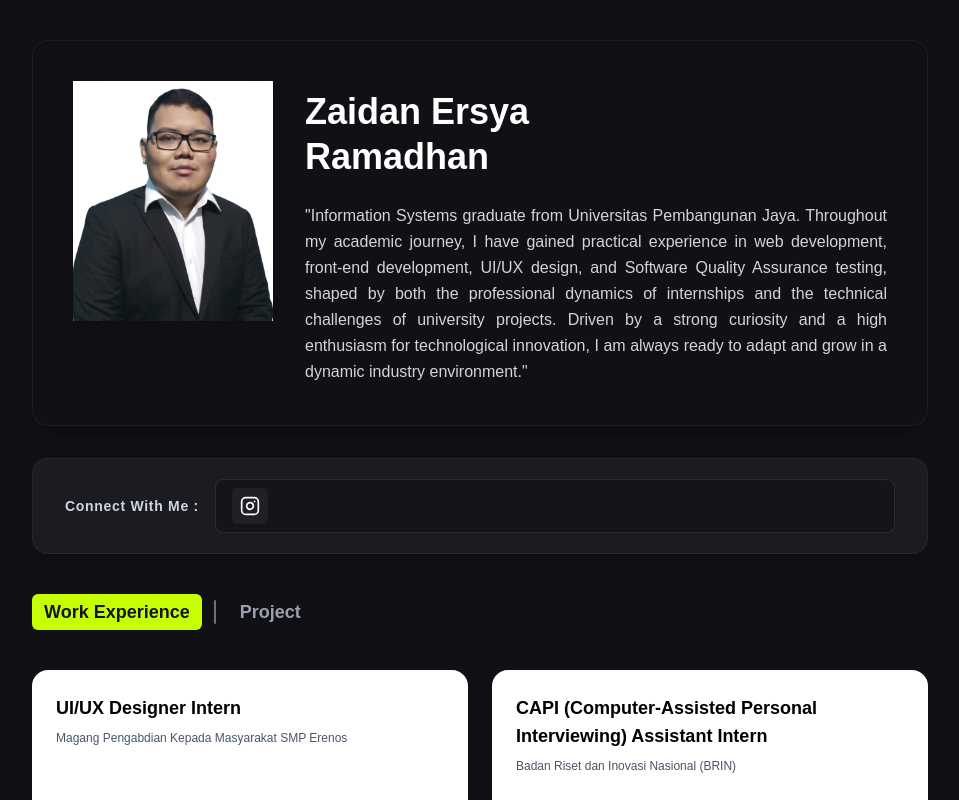
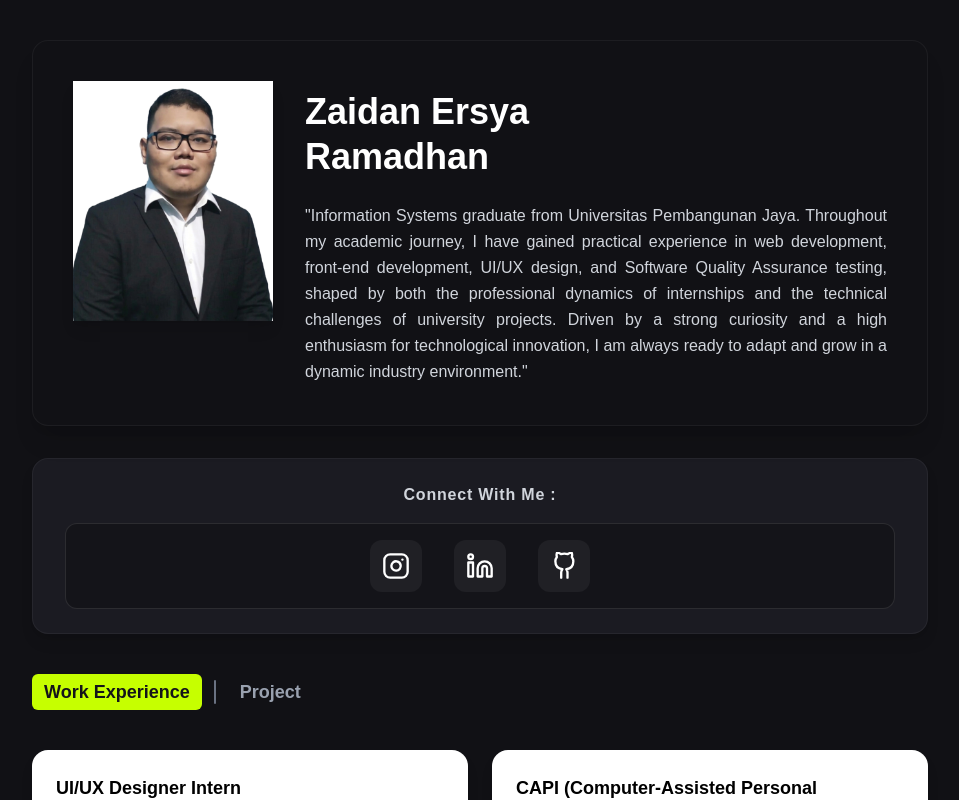
Before and after one commit to ImZard/profil, a Next.js app in the folder portofolio/: page / in a window 1280 px wide. Shown: the top 800 px of the page, without its empty margins (160-1119 px from the left). Built offline with nearby package versions, Linux system fonts and the light colour scheme.

Commit message:
add social media link

```diff
--- a/portofolio/src/pages/index.tsx
+++ b/portofolio/src/pages/index.tsx
@@ -46,32 +46,78 @@ export default function Home() {
         </div>
 
         {/* SECTION CONNECT WITH ME */}
-        <div className="bg-[#1B1B22] px-8 py-5 rounded-2xl border border-white/5 flex flex-col sm:flex-row items-center gap-4 shadow-lg">
-          <span className="text-sm font-semibold tracking-wider text-gray-300">
+        <div className="bg-[#1B1B22] px-8 py-6 rounded-2xl border border-white/5 flex flex-col items-center gap-4 shadow-lg">
+          <span className="text-sm md:text-base font-semibold tracking-wider text-gray-300 text-center">
             Connect With Me :
           </span>
-          <div className="flex-1 w-full flex items-center bg-[#141419] border border-white/10 rounded-lg px-4 py-2">
+          <div className="w-full flex items-center justify-center gap-8 bg-[#141419] border border-white/10 rounded-xl px-4 py-4">
+            {/* Instagram */}
             <a
               href="https://www.instagram.com/zard_90/"
               target="_blank"
               rel="noopener noreferrer"
-              className="p-2 bg-white/5 hover:bg-white/10 rounded-md transition text-white flex items-center justify-center"
+              className="p-3 bg-white/5 hover:bg-white/10 rounded-xl transition text-white flex items-center justify-center"
               aria-label="Instagram"
             >
               <svg
-                width="20"
-                height="20"
+                width="28"
+                height="28"
                 viewBox="0 0 24 24"
                 fill="none"
                 stroke="currentColor"
                 strokeWidth="2"
                 strokeLinecap="round"
                 strokeLinejoin="round"
-                aria-hidden="true"
               >
                 <rect width="20" height="20" x="2" y="2" rx="5" ry="5" />
                 <path d="M16 11.37A4 4 0 1 1 12.63 8 4 4 0 0 1 16 11.37z" />
                 <line x1="17.5" x2="17.51" y1="6.5" y2="6.5" />
+              </svg>
+            </a>
+
+            {/* LinkedIn */}
+            <a
+              href="https://www.linkedin.com/in/zaidanersya/"
+              target="_blank"
+              rel="noopener noreferrer"
+              className="p-3 bg-white/5 hover:bg-white/10 rounded-xl transition text-white flex items-center justify-center"
+              aria-label="LinkedIn"
+            >
+              <svg
+                width="28"
+                height="28"
+                viewBox="0 0 24 24"
+                fill="none"
+                stroke="currentColor"
+                strokeWidth="2"
+                strokeLinecap="round"
+                strokeLinejoin="round"
+              >
+                <path d="M16 8a6 6 0 0 1 6 6v7h-4v-7a2 2 0 0 0-2-2 2 2 0 0 0-2 2v7h-4v-7a6 6 0 0 1 6-6z" />
+                <rect width="4" height="12" x="2" y="9" />
+                <circle cx="4" cy="4" r="2" />
+              </svg>
+            </a>
+
+            {/* GitHub */}
+            <a
+              href="https://github.com/username-anda"
+              target="_blank"
+              rel="noopener noreferrer"
+              className="p-3 bg-white/5 hover:bg-white/10 rounded-xl transition text-white flex items-center justify-center"
+              aria-label="GitHub"
+            >
+              <svg
+                width="28"
+                height="28"
+                viewBox="0 0 24 24"
+                fill="none"
+                stroke="currentColor"
+                strokeWidth="2"
+                strokeLinecap="round"
+                strokeLinejoin="round"
+              >
+                <path d="M15 22v-4a4.8 4.8 0 0 0-1-3.24c3-.34 6-1.53 6-6.76 0-1.5-.5-2.7-1.3-3.7.1-.3.6-1.8-.1-3.7 0 0-1-.3-3.3 1.2a11 11 0 0 0-6 0c-2.3-1.5-3.3-1.2-3.3-1.2-.7 1.9-.2 3.4-.1 3.7-.8 1-1.3 2.2-1.3 3.7 0 5.2 3 6.4 6 6.76a4.8 4.8 0 0 0-1 3.24v4" />
               </svg>
             </a>
           </div>
```
